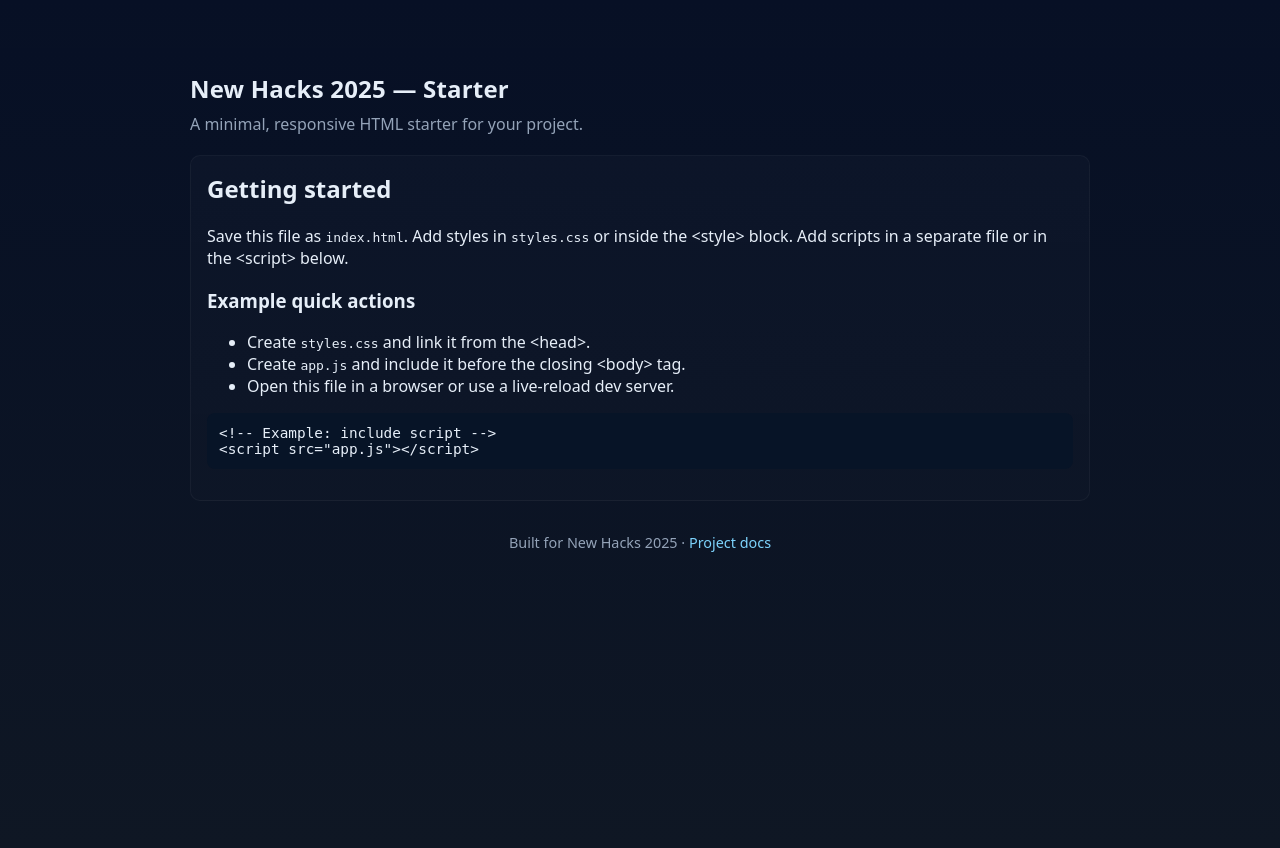
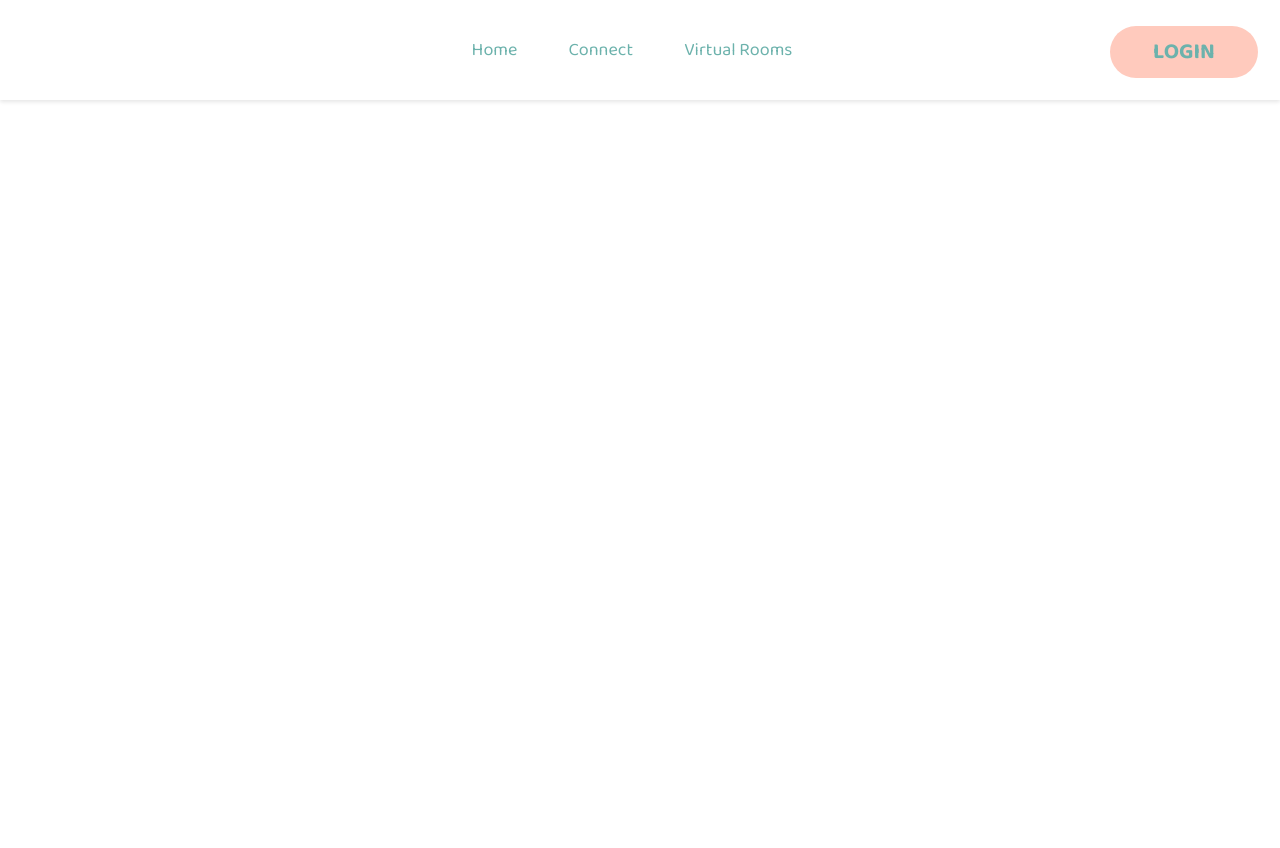
Before and after one commit to Iamthegoy/newhacks2025, a Flask app: page / in a window 1280 px wide. After the commit the page ends 102 px from the top, so only its background shows below. Run offline with Flask 3, Linux system fonts and the light colour scheme.

Commit message:
Linked files together

```diff
--- a/Website/app.py
+++ b/Website/app.py
@@ -32,6 +32,14 @@ def filter_users(users, subject=None, hobby=None, nationality=None, gender=None,
 def index():
     return render_template('index.html')
 
+@app.route('/connect')
+def connect():
+    return render_template('connect.html')
+
+@app.route('/virtualrooms')
+def virtualrooms():
+    return render_template('virtualrooms.html')
+
 # Search API
 @app.route('/search', methods=['GET'])
 def search_users():
--- a/Website/templates/index.html
+++ b/Website/templates/index.html
@@ -1,56 +1,25 @@
-<!doctype html>
-<html lang="en">
+<!DOCTYPE html>
+<html>
 <head>
-    <meta charset="utf-8" />
-    <meta name="viewport" content="width=device-width,initial-scale=1" />
-    <title>New Hacks 2025</title>
-    <meta name="description" content="Starter HTML file for New Hacks 2025" />
-    <style>
-        :root { --bg:#0f1724; --card:#0b1220; --accent:#7dd3fc; --muted:#94a3b8; color-scheme: dark; }
-        html,body { height:100%; margin:0; font-family:system-ui,-apple-system,Segoe UI,Roboto,"Helvetica Neue",Arial; background:linear-gradient(180deg,#071025,var(--bg)); color:#e6eef8; }
-        .wrap { max-width:900px; margin:3rem auto; padding:1.5rem; }
-        header { display:flex; align-items:center; gap:1rem; }
-        h1 { margin:0; font-size:1.5rem; letter-spacing:.2px; }
-        p.lead { margin:.5rem 0 1.25rem; color:var(--muted); }
-        .card { background:linear-gradient(180deg, rgba(255,255,255,0.02), rgba(255,255,255,0.01)); border:1px solid rgba(255,255,255,0.04); padding:1rem; border-radius:10px; }
-        footer { margin-top:2rem; color:var(--muted); font-size:.9rem; text-align:center; }
-        a { color:var(--accent); text-decoration:none; }
-        pre { background:#071427; padding:.75rem; border-radius:8px; overflow:auto; font-size:.9rem; }
-    </style>
+  <meta charset="UTF-8">
+  <meta name="viewport" content="width=device-width, initial-scale=1.0">
+  <link rel="stylesheet" href="{{ url_for('static', filename='navbar.css') }}">
+  <link href="https://fonts.googleapis.com/css2?family=Baloo+2:wght@400..800&display=swap" rel="stylesheet">
+  <title>FriendLink</title>
 </head>
 <body>
-    <div class="wrap">
-        <header>
-            <div>
-                <h1>New Hacks 2025 — Starter</h1>
-                <p class="lead">A minimal, responsive HTML starter for your project.</p>
-            </div>
-        </header>
-
-        <main class="card" role="main" aria-labelledby="getting-started">
-            <h2 id="getting-started" style="margin-top:0">Getting started</h2>
-            <p>Save this file as <code>index.html</code>. Add styles in <code>styles.css</code> or inside the &lt;style&gt; block. Add scripts in a separate file or in the &lt;script&gt; below.</p>
-
-            <h3>Example quick actions</h3>
-            <ul>
-                <li>Create <code>styles.css</code> and link it from the &lt;head&gt;.</li>
-                <li>Create <code>app.js</code> and include it before the closing &lt;body&gt; tag.</li>
-                <li>Open this file in a browser or use a live-reload dev server.</li>
-            </ul>
-
-            <pre><code>&lt;!-- Example: include script --&gt;
-&lt;script src="app.js"&gt;&lt;/script&gt;</code></pre>
-        </main>
-
-        <footer>
-            Built for New Hacks 2025 · <a href="https://example.com" target="_blank" rel="noreferrer">Project docs</a>
-        </footer>
+  <nav>
+    <div class="navbar">
+        <a href="/" class="headers">Home</a>
+        <a href="/connect" class="headers">Connect</a>
+        <a href="/virtualrooms" class="headers">Virtual Rooms</a>
     </div>
-
-    <script>
-        // Basic initialization
-        console.log('New Hacks 2025 starter loaded');
-        // Put your app boot code in app.js for larger projects
-    </script>
+    <div class="login">
+        <button type="submit" class="login-btn"><a class="btn-link" href="signin.html"><b>LOGIN</b></a></button>
+    </div>
+  </nav>
+  <div>
+    <h1>home page</h1>
+  </div>
 </body>
 </html>
```
Also changed, not shown: Website/templates/connect.html (+4 -4 lines), Website/templates/virtualrooms.html (+15 -4 lines), Website/static/connect.css (added), Website/static/navbar.css (renamed from Website/templates/navbar.css).
